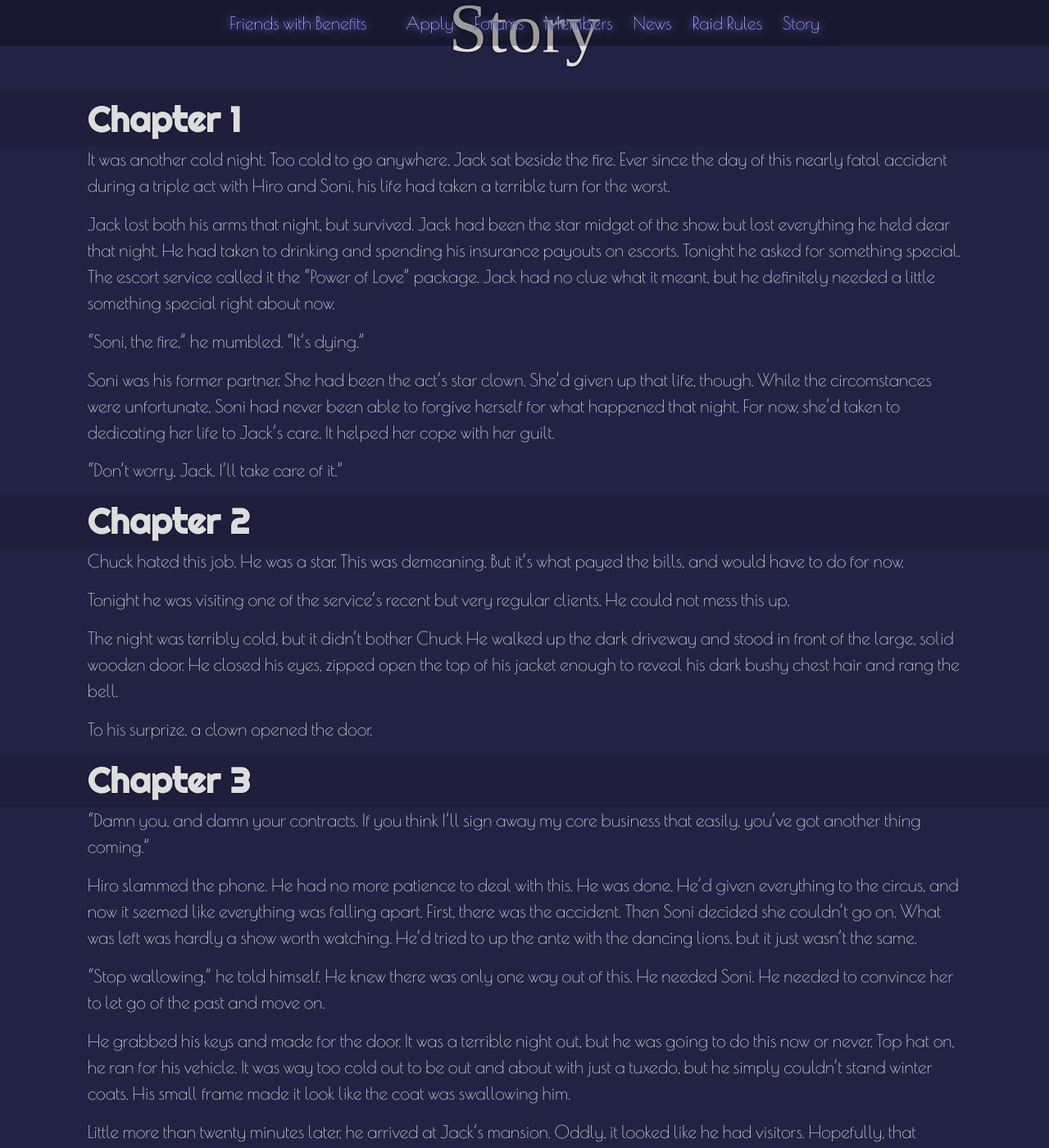
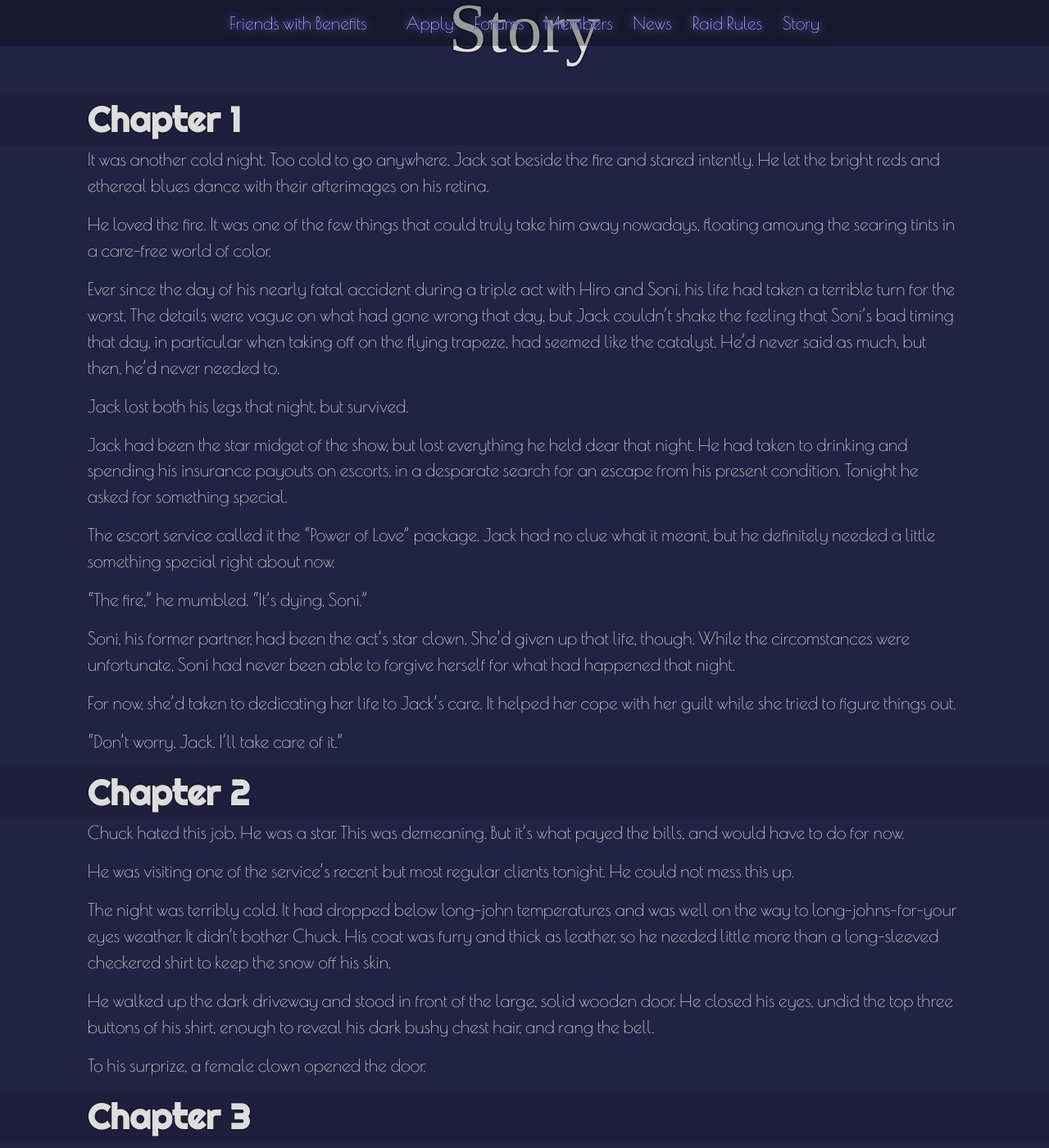
Before and after one commit to lhunath/friends.fail, a Jekyll site: the page built from story.md, in a window 1280 px wide and 1400 px high, scrolled down 387 px. Shown: the whole window at 82% size. Built offline with Jekyll 4.4.1, drawn with Linux system fonts in a browser that asks for light colours; nearby versions of some CDN libraries; some web fonts are replaced; some of the changed text lies outside the part shown.

Commit message:
Update story.md
Improve that writing...

```diff
--- a/story.md
+++ b/story.md
@@ -8,21 +8,35 @@ permalink: /story/
 
 ## Chapter 1
 
-It was another cold night.  Too cold to go anywhere.  Jack sat beside the fire.
-Ever since the day of this nearly fatal accident during a triple act with Hiro and Soni,
+It was another cold night.  Too cold to go anywhere.  Jack sat beside the fire and stared intently.
+He let the bright reds and ethereal blues dance with their afterimages on his retina.
+
+He loved the fire.  It was one of the few things that could truly take him away nowadays,
+floating amoung the searing tints in a care-free world of color.
+
+Ever since the day of his nearly fatal accident during a triple act with Hiro and Soni,
 his life had taken a terrible turn for the worst.
+The details were vague on what had gone wrong that day, but Jack couldn't shake the feeling that
+Soni's bad timing that day, in particular when taking off on the flying trapeze, had seemed like
+the catalyst.  He'd never said as much, but then, he'd never needed to.
 
-Jack lost both his arms that night, but survived.
+Jack lost both his legs that night, but survived.
+
 Jack had been the star midget of the show, but lost everything he held dear that night.
-He had taken to drinking and spending his insurance payouts on escorts.  Tonight he asked for something special.
+He had taken to drinking and spending his insurance payouts on escorts, in a desparate search for
+an escape from his present condition.  Tonight he asked for something special.
+
 The escort service called it the "Power of Love" package.
 Jack had no clue what it meant, but he definitely needed a little something special right about now.
 
-"Soni, the fire," he mumbled.  "It's dying."
+"The fire," he mumbled.  "It's dying, Soni."
 
-Soni was his former partner.  She had been the act's star clown.  She'd given up that life, though.
-While the circomstances were unfortunate, Soni had never been able to forgive herself for what happened that night.
-For now, she'd taken to dedicating her life to Jack's care.  It helped her cope with her guilt.
+Soni, his former partner, had been the act's star clown.  She'd given up that life, though.
+While the circomstances were unfortunate, Soni had never been able to forgive herself for what
+had happened that night.
+
+For now, she'd taken to dedicating her life to Jack's care.  It helped her cope with her guilt
+while she tried to figure things out.
 
 "Don't worry, Jack.  I'll take care of it."
 
@@ -30,43 +44,52 @@ For now, she'd taken to dedicating her life to Jack's care.  It helped her cope
 
 Chuck hated this job.  He was a star.  This was demeaning.  But it's what payed the bills, and would have to do for now.
 
-Tonight he was visiting one of the service's recent but very regular clients.  He could not mess this up.
+He was visiting one of the service's recent but most regular clients tonight.  He could not mess this up.
 
-The night was terribly cold, but it didn't bother Chuck
+The night was terribly cold.  It had dropped below long-john temperatures and was well on the way
+to long-johns-for-your eyes weather.  It didn't bother Chuck.  His coat was furry and thick as leather,
+so he needed little more than a long-sleeved checkered shirt to keep the snow off his skin.
+
 He walked up the dark driveway and stood in front of the large, solid wooden door.
-He closed his eyes, zipped open the top of his jacket enough to reveal his dark bushy chest hair and rang the bell.
+He closed his eyes, undid the top three buttons of his shirt, enough to reveal his dark bushy chest hair, and rang the bell.
 
-To his surprize, a clown opened the door.
+To his surprize, a female clown opened the door.
 
 ## Chapter 3
 
-"Damn you, and damn your contracts.  If you think I'll sign away my core business that easily, you've got another thing coming."
+"Damn you, and damn your contracts."
 
-Hiro slammed the phone.  He had no more patience to deal with this.  He was done.
+Hiro slammed the phone.  He had ran out of patience with these leeches.  He was done.
+
 He'd given everything to the circus, and now it seemed like everything was falling apart.
 First, there was the accident.  Then Soni decided she couldn't go on.  What was left was hardly a show worth watching.
 He'd tried to up the ante with the dancing lions, but it just wasn't the same.
 
 "Stop wallowing," he told himself.  He knew there was only one way out of this.  He needed Soni.
-He needed to convince her to let go of the past and move on.
+He didn't know how, but he had to convince her to let go of the past and move on.
 
+In an instant, his mind was made up.  A moment of clarity and it seemed clear what he had to do.
 He grabbed his keys and made for the door.  It was a terrible night out, but he was going to do this now or never.
-Top hat on, he ran for his vehicle.  It was way too cold out to be out and about with just a tuxedo,
-but he simply couldn't stand winter coats.  His small frame made it look like the coat was swallowing him.
+Top hat on, he ran for his vehicle.  It was far too cold to be out and about with nothing but a tuxedo,
+but he simply couldn't stand winter coats.  His small frame appeared to drown in them.
 
 Little more than twenty minutes later, he arrived at Jack's mansion.  Oddly, it looked like he had visitors.
-Hopefully, that meant he could get to Soni and talk sense without Jack around to muddy things up.
+Hopefully, that meant he could get to Soni and finally talk sense without Jack around to muddy things up.
 
 He rang twice, but there came no answer.
 
 "Dang it, it's freezing!  Open up," he muttered.
 
-Two minutes passed, still nothing.  Hiro didn't drive all this way for nothing.  He tried the door knob.  It was open!
-The night was too harsh not to take the invitation.  Hiro quickly opened the door and jumped inside.  What a relief.
+Two minutes passed, still nothing.  Hiro didn't drive all this way for nothing, and if he stayed any longer
+he wouldn't be leaving again.  He tried the door knob.  It was open!
+The night was too harsh not to take the invitation.  Hiro quickly opened the door and lept inside.  What a relief.
 
 The house was dark and quiet.  Except, no.  There was a definite thudding.  Almost constant.
 Hiro called out.  When there came no answer, he decided it was silly to just stand here.
-He made for the room on the right which appeared to be the thudding's origin.
+He made for the room on the right, the apparent origin of the thuds.
+
+Wondering what could cause such definite, powerful yet dampened blows he turned the cold brass handle and stepped
+into the orange haze that came pouring out as the heavy door slid open without a creek.
 
 ## Features
 
```
